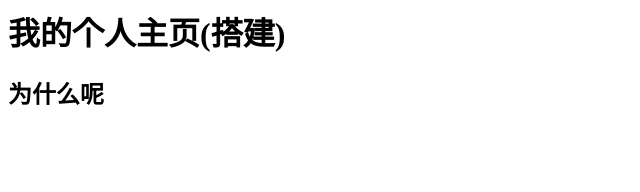
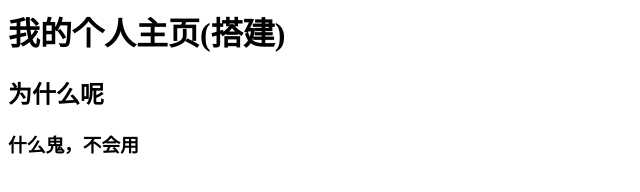
Before and after one commit to dropeye/dropeye.github.io, a plain HTML site: page index.html in a window 1280 px wide. Shown: the whole page, without its empty margins (0-640 px from the left). Drawn offline with Linux system fonts and the light colour scheme.

Commit message:
不会用的测试

```diff
--- a/index.html
+++ b/index.html
@@ -7,6 +7,7 @@
 <body>
     <h1>我的个人主页(搭建)</h1>
     <h2>为什么呢</h2>
+    <h3>什么鬼，不会用</h3>
 </body>
 
 </html>
```
